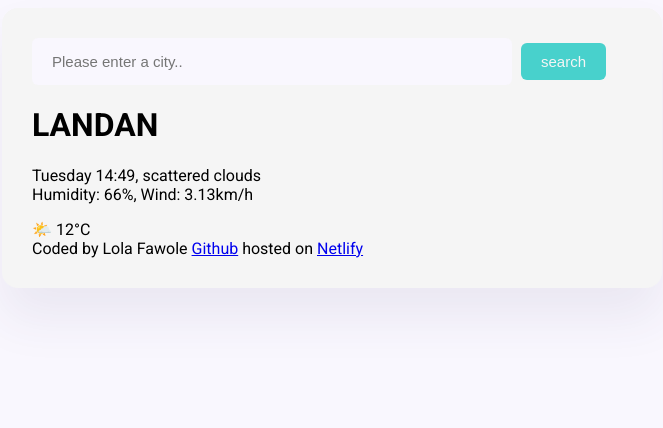
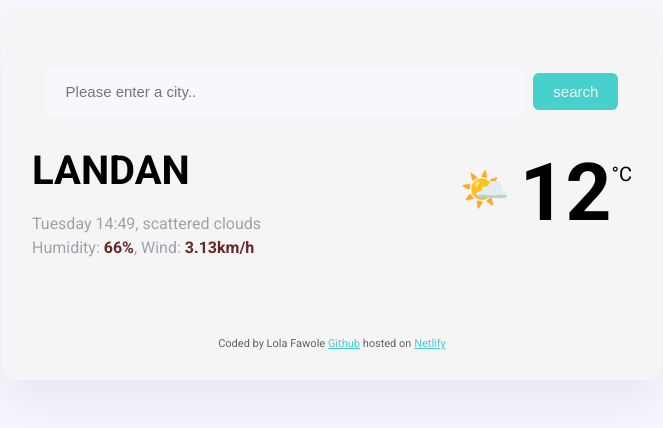
Before and after one commit to lolafawole/meteo, a plain HTML site: page index.html in a window 1280 px wide. Shown: the whole page, without its empty margins (56-719 px from the left). Drawn offline with Linux system fonts and the light colour scheme.

Commit message:
finishing up the styling

```diff
--- a/index.html
+++ b/index.html
@@ -26,15 +26,21 @@
         </form>
       </header>
       <main>
-        <div>
-          <h1>LANDAN</h1>
-          <p>
-            Tuesday 14:49, scattered clouds
-            <br />
-            Humidity: 66%, Wind: 3.13km/h
-          </p>
+        <div class="info-wrapper">
+          <div>
+            <h1 class="weather-city">LANDAN</h1>
+            <p class="weather-detail">
+              Tuesday 14:49, scattered clouds
+              <br />
+              Humidity: <strong>66%</strong>, Wind: <strong>3.13km/h</strong>
+            </p>
+          </div>
+          <div class="temp-wrapper">
+            <div class="temp-icon">🌤️</div>
+            <div class="temp-value">12</div>
+            <div class="temp-unit">°C</div>
+          </div>
         </div>
-        <div>🌤️ 12°C</div>
       </main>
       <footer>
         Coded by Lola Fawole
--- a/src/styles.css
+++ b/src/styles.css
@@ -2,6 +2,31 @@ body {
   background-color: #f9f7fe;
   font-family: "Roboto", sans-serif;
 }
+
+header {
+  border-bottom: 1px solid #f9f7fe;
+  padding: 30px 0 0 0;
+  text-align: center;
+  font-size: 11px;
+}
+
+footer {
+  border-top: 1px solid #f9f7fe;
+  padding: 30px 0 0 0;
+  text-align: center;
+  font-weight: 16px;
+  font-size: 11px;
+  color: rgba(0, 0, 0, 0.6);
+}
+
+a {
+  color: #48d1cc;
+}
+
+main {
+  padding: 30px 0;
+}
+
 .weather-wrapper {
   background: whitesmoke;
   margin: auto 50px;
@@ -29,3 +54,44 @@ body {
   margin-left: 5px;
   font-size: 15px;
 }
+
+.info-wrapper {
+  display: flex;
+  justify-content: space-between;
+}
+
+.weather-city {
+  margin: 0;
+  font-size: 40px;
+  line-height: 50px;
+}
+
+.weather-detail {
+  font-size: 16px;
+  color: rgba(39, 33, 66, 0.4);
+  line-height: 24px;
+}
+
+.weather-detail strong {
+  color: #652826;
+}
+
+.temp-wrapper {
+  display: flex;
+}
+
+.temp-value {
+  font-size: 80px;
+  font-weight: bold;
+  margin-left: 10px;
+}
+
+.temp-icon {
+  font-size: 40px;
+  margin-top: 20px;
+}
+
+.temp-unit {
+  font-size: 20px;
+  margin-top: 16px;
+}
```
